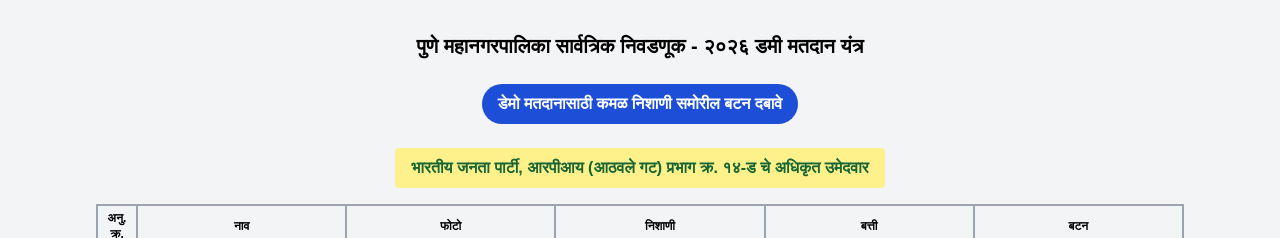
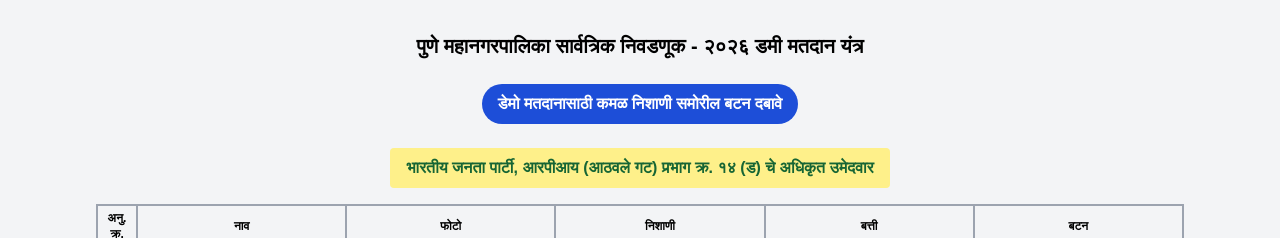
Before and after one commit to corporateDynastical/umesh_gaikwad_dummyvote, a Next.js app: page / in a window 1280 px wide. Shown: the top 238 px of the page. Built offline with nearby package versions, Linux system fonts and the light colour scheme.

Commit message:
Update page.tsx

```diff
--- a/app/page.tsx
+++ b/app/page.tsx
@@ -30,7 +30,7 @@
 
       <div className="text-center mb-4 pt-2">
         <span className="bg-yellow-200 text-green-800 font-bold px-4 py-2 inline-block rounded dark:bg-yellow-300">
-          भारतीय जनता पार्टी, आरपीआय (आठवले गट) प्रभाग क्र. १४-ड चे अधिकृत उमेदवार
+          भारतीय जनता पार्टी, आरपीआय (आठवले गट) प्रभाग क्र. १४ (ड) चे अधिकृत उमेदवार
         </span>
       </div>
 
```
